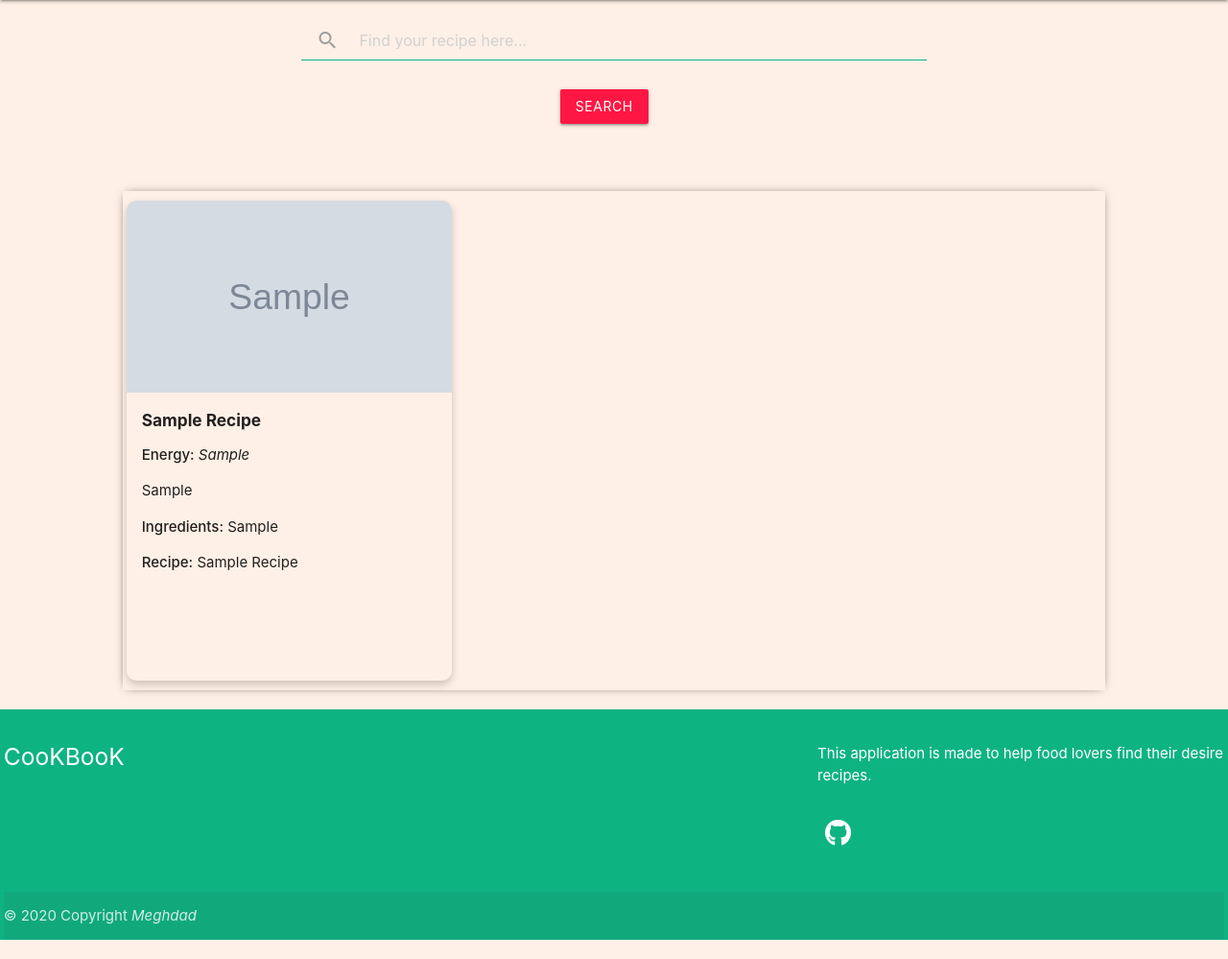
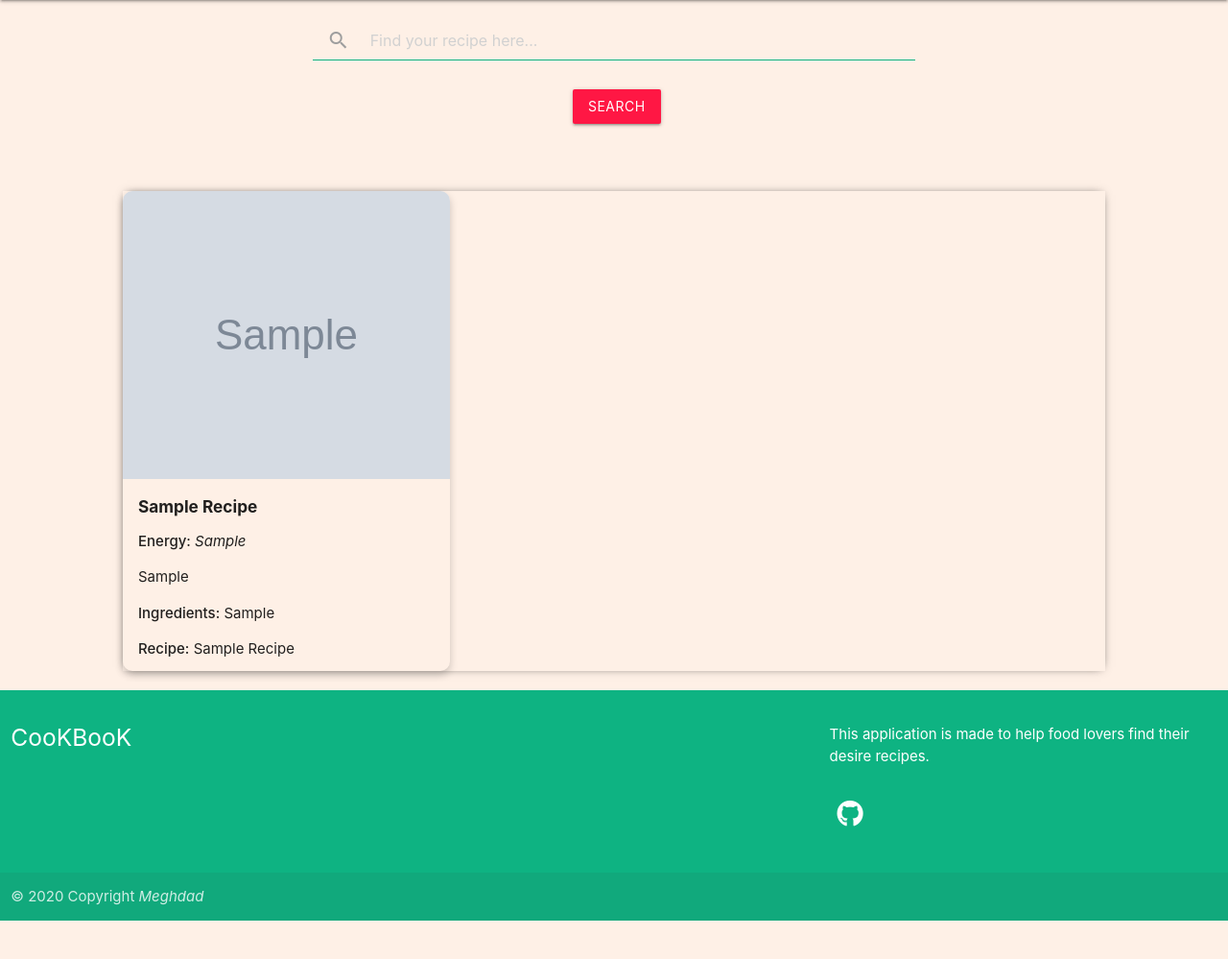
Before and after one commit to meghdadyazdi/cookbook, a Flask app: page / in a window 1280 px wide. Shown: the part 64-1063 px from the top of the page at 96% size. After the commit the page ends 1023 px from the top, so only its background shows below. Run offline with Flask 2, Linux system fonts and the light colour scheme; grey boxes marked "Sample" are stand-in pictures; a database or web service that is not in the repository returns one stand-in record (values such as "Sample title"); some libraries are stand-ins or nearby versions.

Commit message:
styling cards

```diff
--- a/static/css/style.css
+++ b/static/css/style.css
@@ -52,28 +52,35 @@ nav,
   transition: 0.3s;
   /* width: 40%; */
   border-radius: 10px;
-  margin: 10px 20px 10px 20px;
+  margin: 0 0 10px 0;
   height: 500px;
+}
+
+.card-recipe:hover{
+  box-shadow: 0 8px 90px 0 rgba(0,0,0,1);
 }
 
 img {
   border-radius: 10px 10px 0 0;
   width:100%;
-  height: 40%;
+  height: 60%;
 }
-.card-recipe:hover{
-  box-shadow: 0 8px 16px 0 rgba(0,0,0,0.2);
+.p0{
+    padding: 0 !important;
 }
 
-.row .col {
-    padding: 0;
+.m0{
+    margin: 0 !important;
 }
+
+
 
 .card-container{
   padding: 2px 16px;
 }
 
 .no-flow{
+  white-space: nowrap;
   overflow: hidden;
   text-overflow: ellipsis;
 }
@@ -96,11 +103,6 @@ box-shadow: 0px 0px 10px -4px rgba(0,0,0,0.75);
     width: 80vw;
 }
 
-.row {
-    margin-left: 0.25rem;
-    margin-right: 0.25rem;
-    /* margin-bottom: 0; */
-}
 
 .search_form{
     background: center center cover no-repeat fixed;
--- a/templates/find_recipe.html
+++ b/templates/find_recipe.html
@@ -26,12 +26,12 @@
 	<div class="row">
 	{% for recipe in recipes %}
 
-		<div class="col s12 m4 card-recipe">
+		<div class="col s12 m6 xl4 card-recipe p0 m0">
 			<img src="{{recipe.recipe_photo}}" alt="{{recipe.recipe_name}}" style="">
 			<div class="card-container capital">
-				<h6><b>{{recipe.recipe_name}}</b></h6>
-				<p><strong> Energy:</strong><i> {{recipe.recipe_energy}} </i></p>
-				<p>{{recipe.recipe_meal}}</p>
+				<h6 class="no-flow"><b>{{recipe.recipe_name}}</b></h6>
+				<p class="no-flow"><strong> Energy:</strong><i> {{recipe.recipe_energy}} </i></p>
+				<p class="no-flow">{{recipe.recipe_meal}}</p>
 
 					<p class="no-flow">
 						<strong>Ingredients:</strong> {{recipe.recipe_ingredients}}
@@ -39,7 +39,6 @@
 					<p class="no-flow">
 						<strong>Recipe:</strong> {{recipe.recipe}}
 					</p>
-
 			</div>
 		</div>
 		{% endfor %}
--- a/templates/search_recipe.html
+++ b/templates/search_recipe.html
@@ -31,7 +31,7 @@
 <section class="container">
 	{% for recipe in recipes_search %}
 	<div class="row">
-		<div class="input-field col s12 m3">
+		<div class="input-field col s12 m3 p0 m0">
 			<img src="{{recipe.recipe_photo}}" alt="{{recipe.recipe_name}}" width="150" height="150">
             </div>
 			<div class="input-field col s12 m6 push-m1">
```
